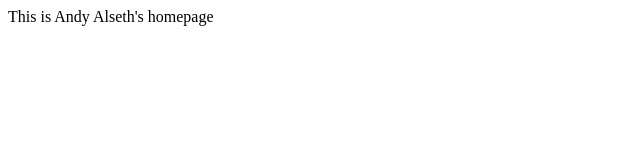
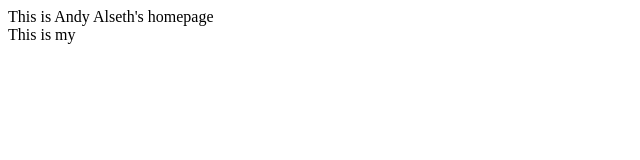
Before and after one commit to andrewalseth/homepage, a plain HTML site: page index.html in a window 1280 px wide. Shown: the full height of the page, 0-640 px from the left. Drawn offline with Linux system fonts and the light colour scheme.

Commit message:
Change file name

```diff
--- a/home.html
+++ b/index.html
@@ -4,9 +4,15 @@
 	<meta charset="UTF-8">
 	<meta http-equiv="X-UA-Compatible" content="IE=edge">
 	<meta name="viewport" content="width=device-width, initial-scale=1.0">
-	<title>Document</title>
+	<title>Homepage</title>
 </head>
 <body>
 This is Andy Alseth's homepage
+<br>
+
+<!-- Title -->
+This is my
+
+
 </body>
 </html>
```
